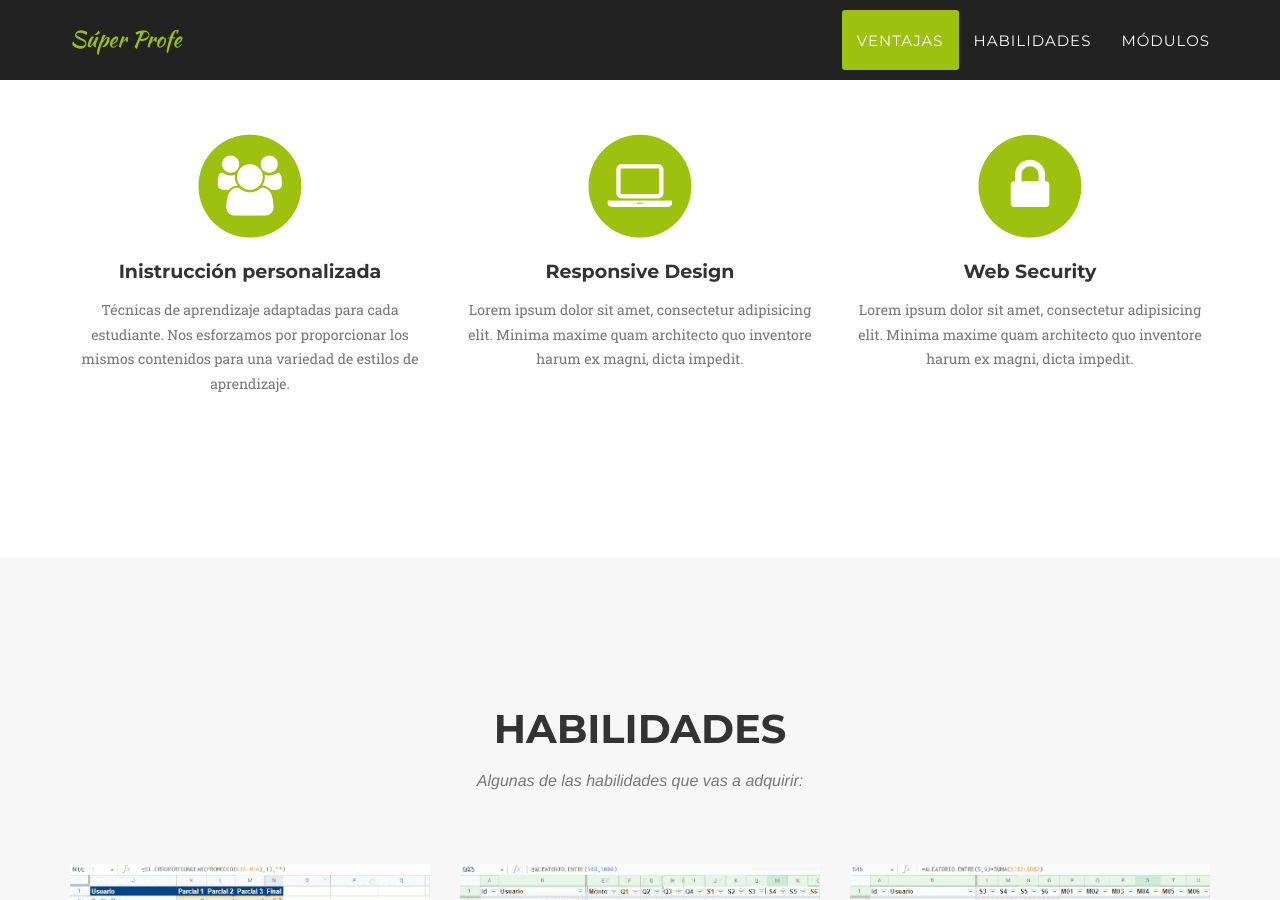
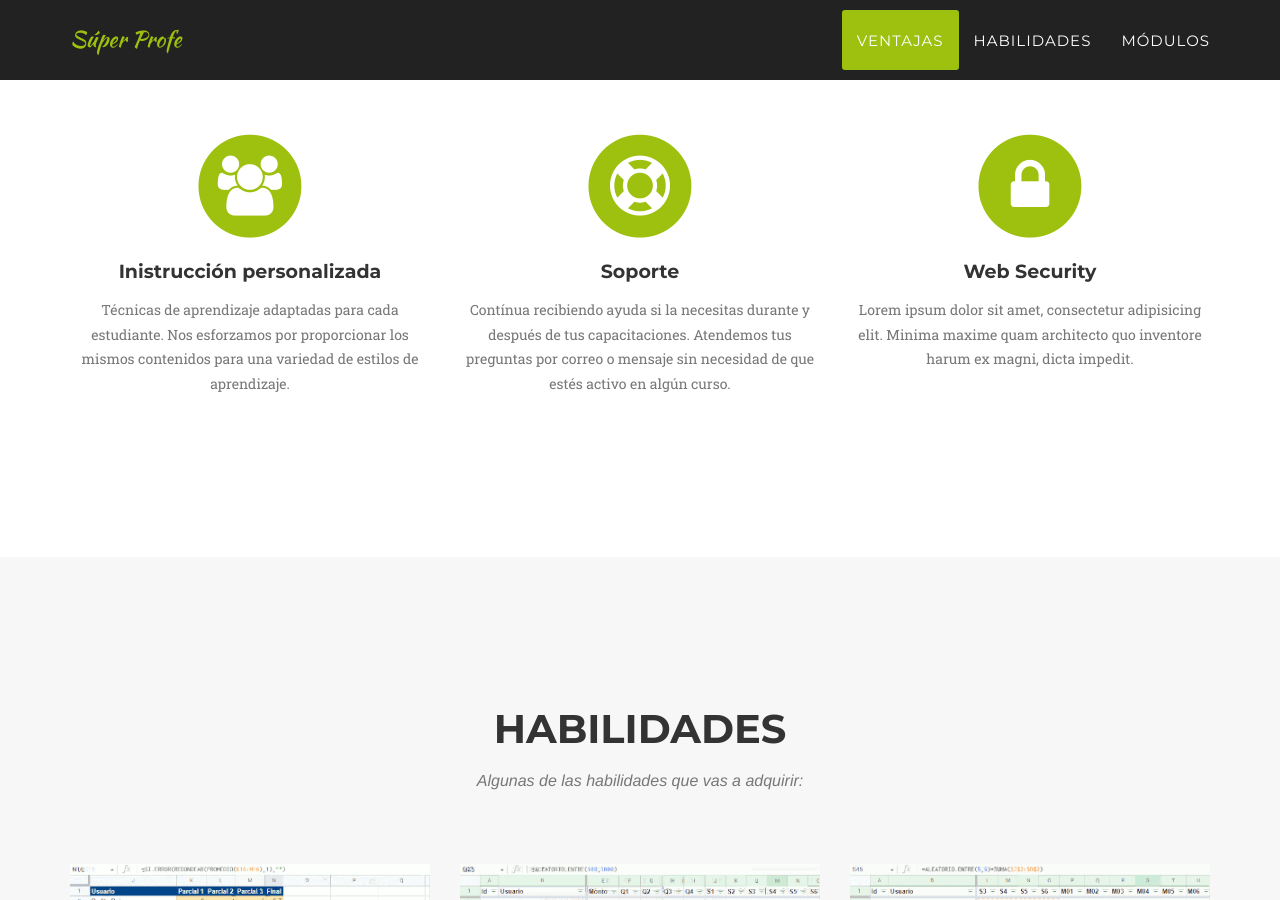
Before and after one commit to camachevaz/superProfe, a Jekyll site: the page built from index.html, in a window 1280 px wide and 900 px high, scrolled down 1013 px. Built offline with Jekyll 4.4.1, drawn with Linux system fonts in a browser that asks for light colours; some web fonts are replaced.

Commit message:
Update services.html

```diff
--- a/_includes/services.html
+++ b/_includes/services.html
@@ -19,10 +19,10 @@
                 <div class="col-md-4">
                     <span class="fa-stack fa-4x">
                         <i class="fa fa-circle fa-stack-2x text-primary"></i>
-                        <i class="fa fa-laptop fa-stack-1x fa-inverse"></i>
+                        <i class="fa fa-life-ring fa-stack-1x fa-inverse"></i>
                     </span>
-                    <h4 class="service-heading">Responsive Design</h4>
-                    <p class="text-muted">Lorem ipsum dolor sit amet, consectetur adipisicing elit. Minima maxime quam architecto quo inventore harum ex magni, dicta impedit.</p>
+                    <h4 class="service-heading">Soporte</h4>
+                    <p class="text-muted">Contínua recibiendo ayuda si la necesitas durante y después de tus capacitaciones. Atendemos tus preguntas por correo o mensaje sin necesidad de que estés activo en algún curso.</p>
                 </div>
                 <div class="col-md-4">
                     <span class="fa-stack fa-4x">
```
